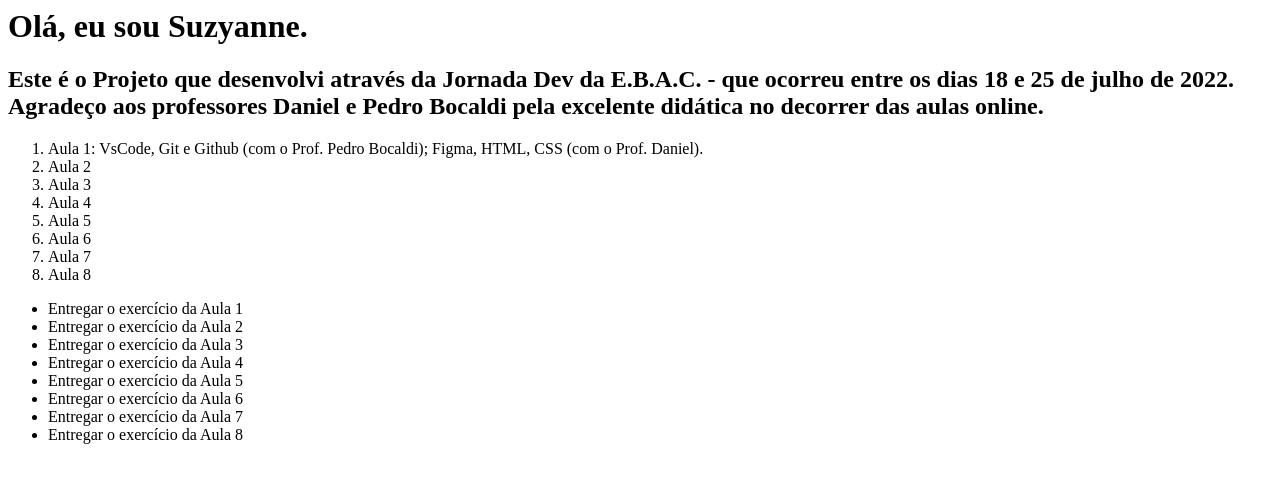
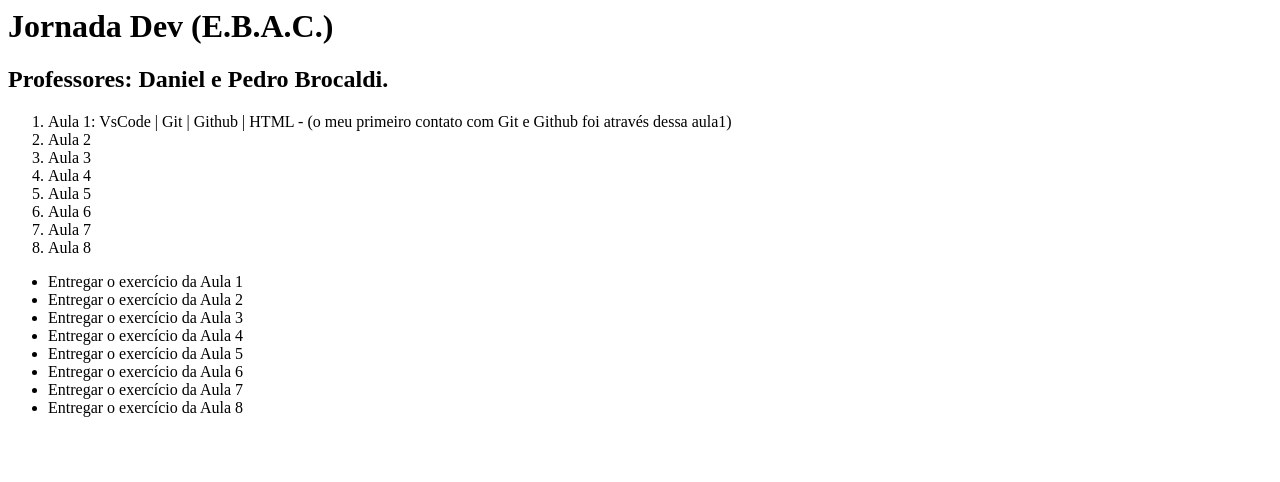
Before and after one commit to suzyannefilgueirasgit/suzyannefilgueirasgit.github.io, a plain HTML site: page index.html in a window 1280 px wide. Drawn offline with Linux system fonts and the light colour scheme.

Commit message:
Update index.html

```diff
--- a/index.html
+++ b/index.html
@@ -1,15 +1,15 @@
 <html>
     <head>
         <title>
-            Projeto da Jornada Dev (E.B.A.C.)
+            Projeto Jornada Dev - Aula1
         </title>
     </head>
     <body>
-        <h1>Olá, eu sou Suzyanne.</h1>
-        <h2>Este é o Projeto que desenvolvi através da Jornada Dev da E.B.A.C. - que ocorreu entre os dias 18 e 25 de julho de 2022. Agradeço aos professores Daniel e Pedro Bocaldi pela excelente didática no decorrer das aulas online. </h2>
+        <h1>Jornada Dev (E.B.A.C.)</h1>
+        <h2>Professores: Daniel e Pedro Brocaldi.</h2>
     </body>
     <ol>
-        <li>Aula 1: VsCode, Git e Github (com o Prof. Pedro Bocaldi); Figma, HTML, CSS (com o Prof. Daniel).</li>
+        <li>Aula 1: VsCode | Git | Github | HTML - (o meu primeiro contato com Git e Github foi através dessa aula1)</li>
         <li>Aula 2</li>
         <li>Aula 3</li>
         <li>Aula 4</li>
```
